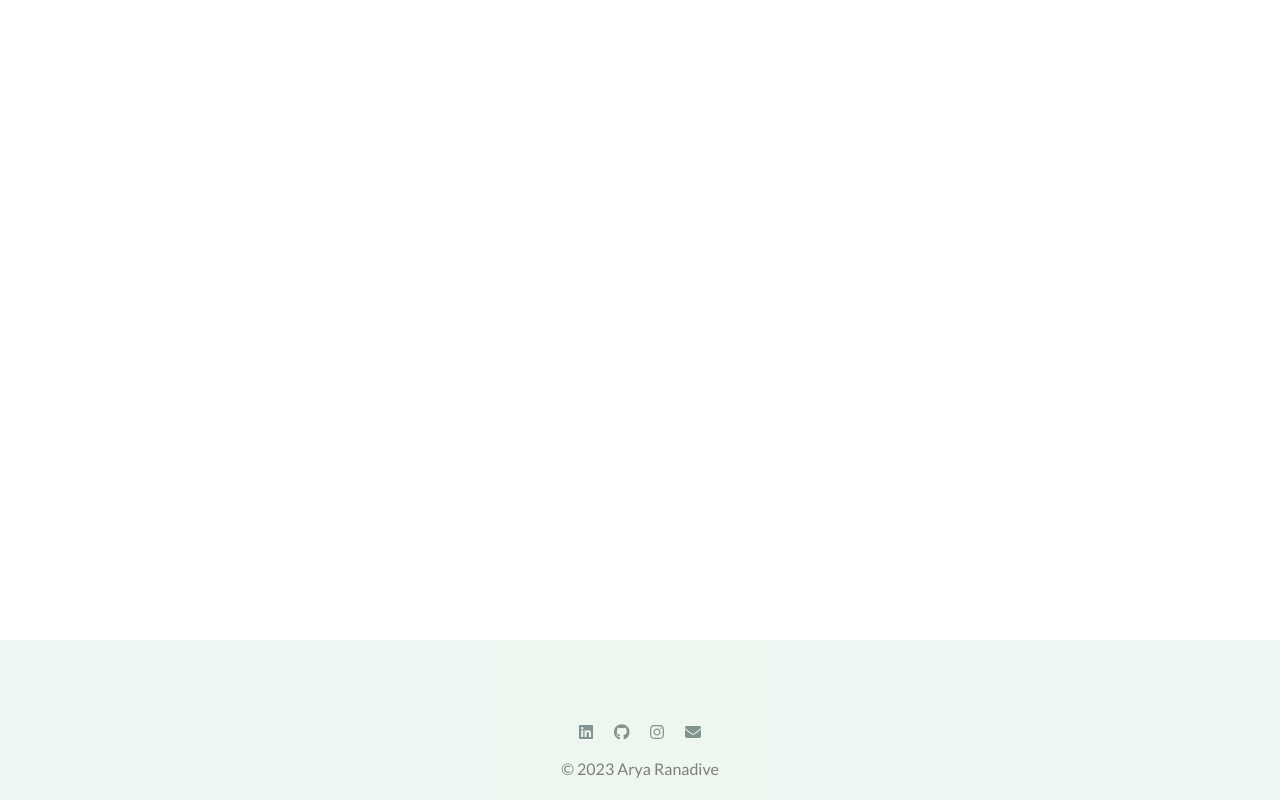
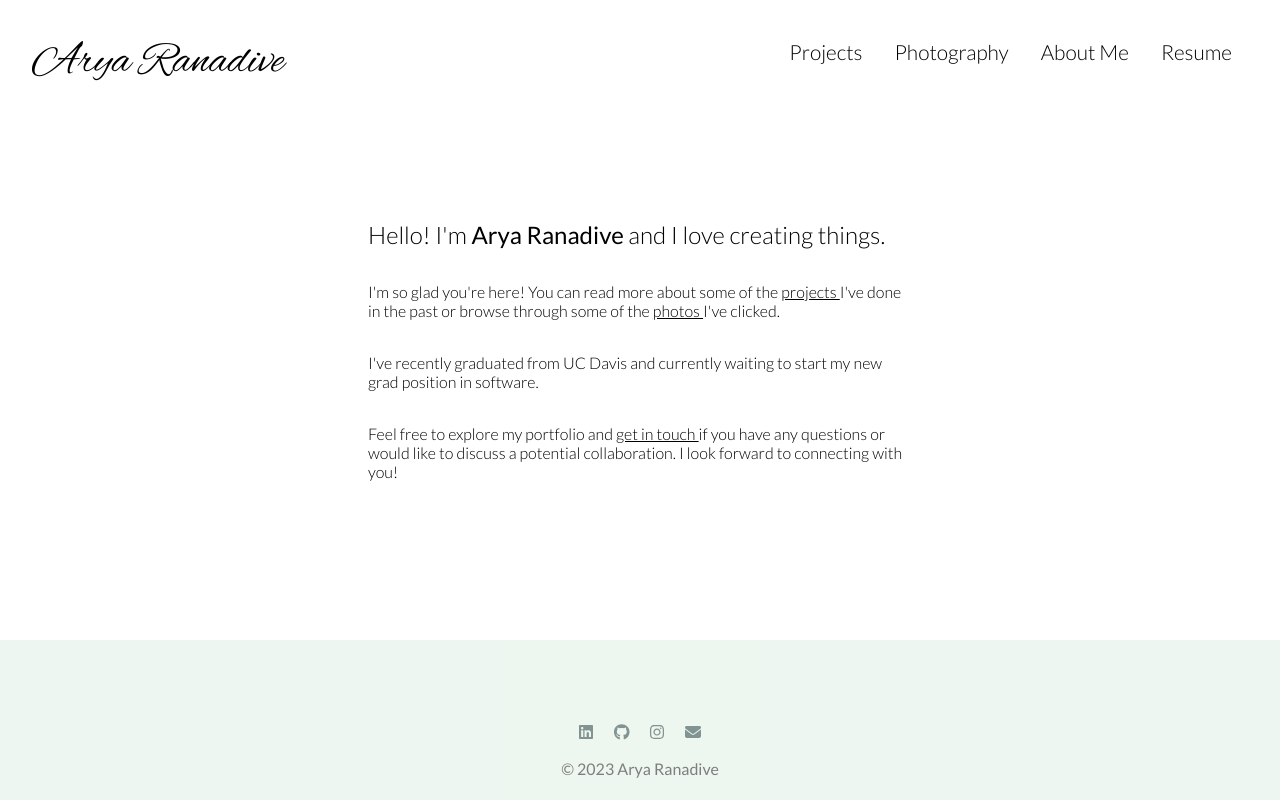
Before and after one commit to ranapp/ranapp.github.io, a React (Create React App) app: page / in a window 1280 px wide. Built offline with nearby package versions, Linux system fonts and the light colour scheme; a web font is replaced by a local one.

Commit message:
nav changes

```diff
--- a/src/App.jsx
+++ b/src/App.jsx
@@ -15,8 +15,9 @@
     <div className="content">
     <BrowserRouter>
       <Routes>
-        <Route path="/personal_site" element={<Layout />}>
+        <Route path="/" element={<Layout />}>
           <Route index element={<Home />} />
+          <Route path="personal_site" element={<Home />} />
           <Route path="projects" element={<Projects />} />
           <Route path="photography" element={<Photography />} />
           <Route path="aboutme" element={<AboutMe />} />
```
